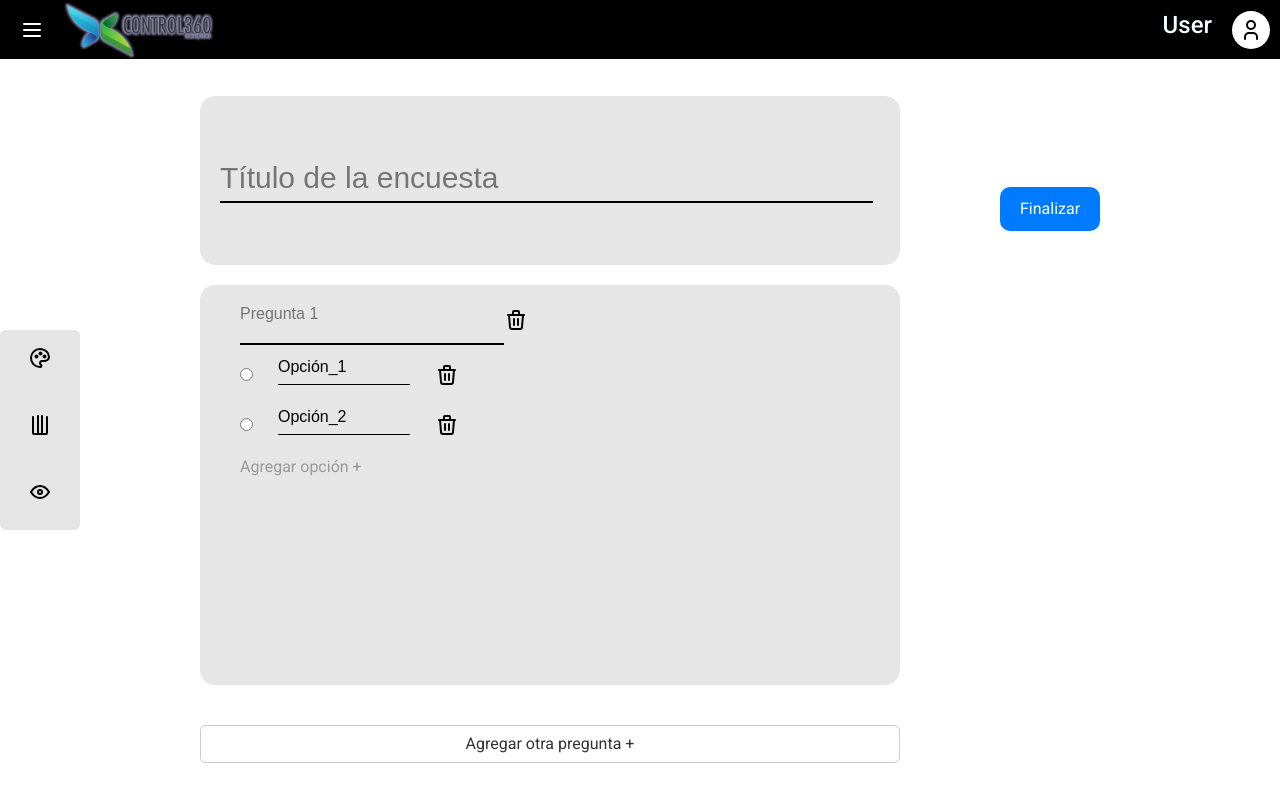
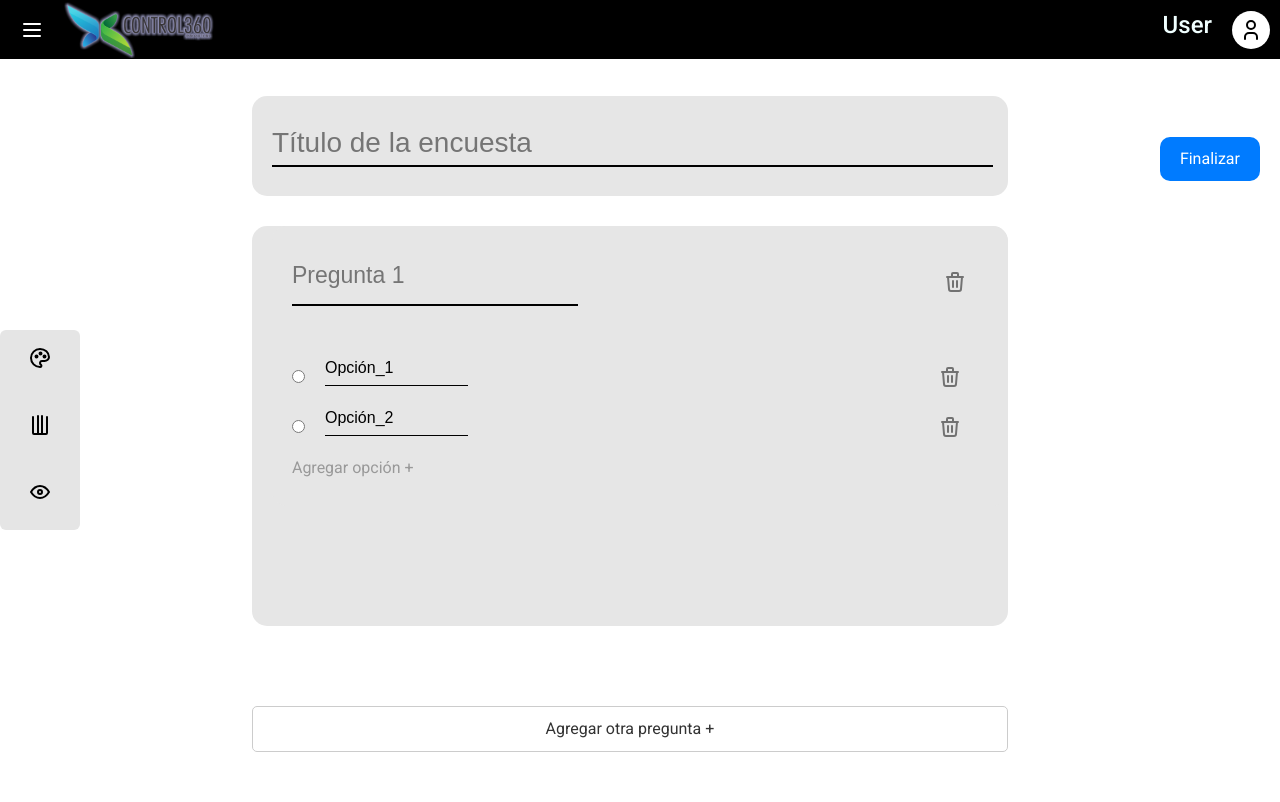
Before and after one commit to Beltranposso/gestor-de-votos, a React (Vite) app: page /Creacion in a window 1280 px wide. Shown: the top 802 px of the page. Built offline with nearby package versions, Linux system fonts and the light colour scheme; a web font is replaced by a local one.

Commit message:
Estilos CreacionPlantilla

```diff
--- a/src/Plantilla.css
+++ b/src/Plantilla.css
@@ -14,7 +14,7 @@
 /* Estilos generales */
 .Content_CreacionPlantilla {
     display: flex;
-  gap:100px;
+    justify-content: space-between;
     align-items: center;
     padding-right: 20px;
     background-color: var(--background-color);
@@ -26,18 +26,15 @@
 .content_2 {
     display: flex;
     flex-direction: column;
-    max-width: 700px;
-    width: 80%;
+    max-width: 800px;
+    width: 60%;
     height: 90%;
-    gap: 20px;
-
+    gap: 30px;
 }
-
 
 /* Otros estilos */
 .survey-title {
-    display: block;
-    width: 96%;
+    width: 98%;
     margin-bottom: 3px;
     border: none;
     border-bottom: 2px solid var(--input-border-color);
@@ -45,6 +42,7 @@
     background: none;
     color: var(--text-color);
     outline: none;
+
 }
 
 .Pregunta {
@@ -64,7 +62,6 @@
     display: flex;
     align-items: center;
     margin-bottom: 10px;
-    gap:25px;
 }
 
 .option input[type="text"] {
@@ -122,7 +119,8 @@
     cursor: pointer;
     text-align: center;
     text-decoration: none;
-    margin-bottom: 35%;
+    margin-bottom: 43%;
+
 }
 
 .finish-button:hover {
@@ -139,8 +137,7 @@
     padding: 10px;
     border-radius: 5px;
     cursor: pointer;
-    /* Separar del contenido */
-
+    margin-top: 20px; /* Separar del contenido */
 }
 
 .add-question:hover {
@@ -148,24 +145,26 @@
 }
 
 .ContenedorSetPreguntas {
+    display: flex;
+    flex-direction: column;
     padding-left: 20px;
     max-width: 800px;
     background-color: #E6E6E6;
     width: 100%;
     height: 70%;
     border-radius: 15px;
-
+    gap: 40px;
 }
 
 .setTitle {
-    font-size: 30px;
     padding-left: 20px;
     display: flex;
     align-items: center;
     background-color: #E6E6E6;
     height: 100px;
     border-radius: 15px;
-    height: 250px;
+    font-size: 28px;
+
 }
 
 .Controls {
@@ -253,15 +252,14 @@
 
 /* Estilo de la lista desplegable */
 .dropdown-container {
-    position: absolute;
-    left: 100px;
-    top: 350px; /* Para posicionar el desplegable */
+    position: relative; /* Para posicionar el desplegable */
 }
 
 .dropdown-list {
-  display: grid;
-
-
+    display: block;
+    position: absolute;
+    top: 100%; /* Alineado al botón */
+    left: 0;
     background-color: #fff;
     border: 1px solid #ccc;
     border-radius: 5px;
@@ -270,7 +268,6 @@
     padding: 0;
     margin: 0;
     z-index: 1000;
-    color: #000;
 }
 
 .dropdown-list li {
@@ -301,14 +298,38 @@
     height: 400px; /* Alto del contenedor */
     background-color: #ffffff; /* Fondo blanco para cada contenedor */
     box-shadow: 0 2px 4px rgba(0, 0, 0, 0.1); /* Sombra sutil */
-    border-radius: 10px; /* Bordes redondeados */
+    border-radius: 10px; /* Bordes redondeados */
+}
+.remove-option{
+    margin-left: 450px;
+    opacity: 50%;
+}
+.remove-question{
+    margin-left: 325px;
+    opacity: 50%;
+}
+.question-header{
+    display: flex;
+    gap: 40px;
+    font-size: 23px;
+    margin-top: 20px;
+}
+.option{
+    display: flex;
+    gap: 20px;
+}
+
+
+.Contenedor_Pregunta{
+    display: flex;
+    width: 100%;
 
 }
-
-  .ContenedorPregunta{
-    display: flex;
+.add-question{
+   width: 100%;
 }
 
-  .question-header{
-    display: flex;
+.option_radio{
+    height: 25px;
+    width: 25px;
 }
```
Lines whose indentation alone changed are shown as unchanged.
